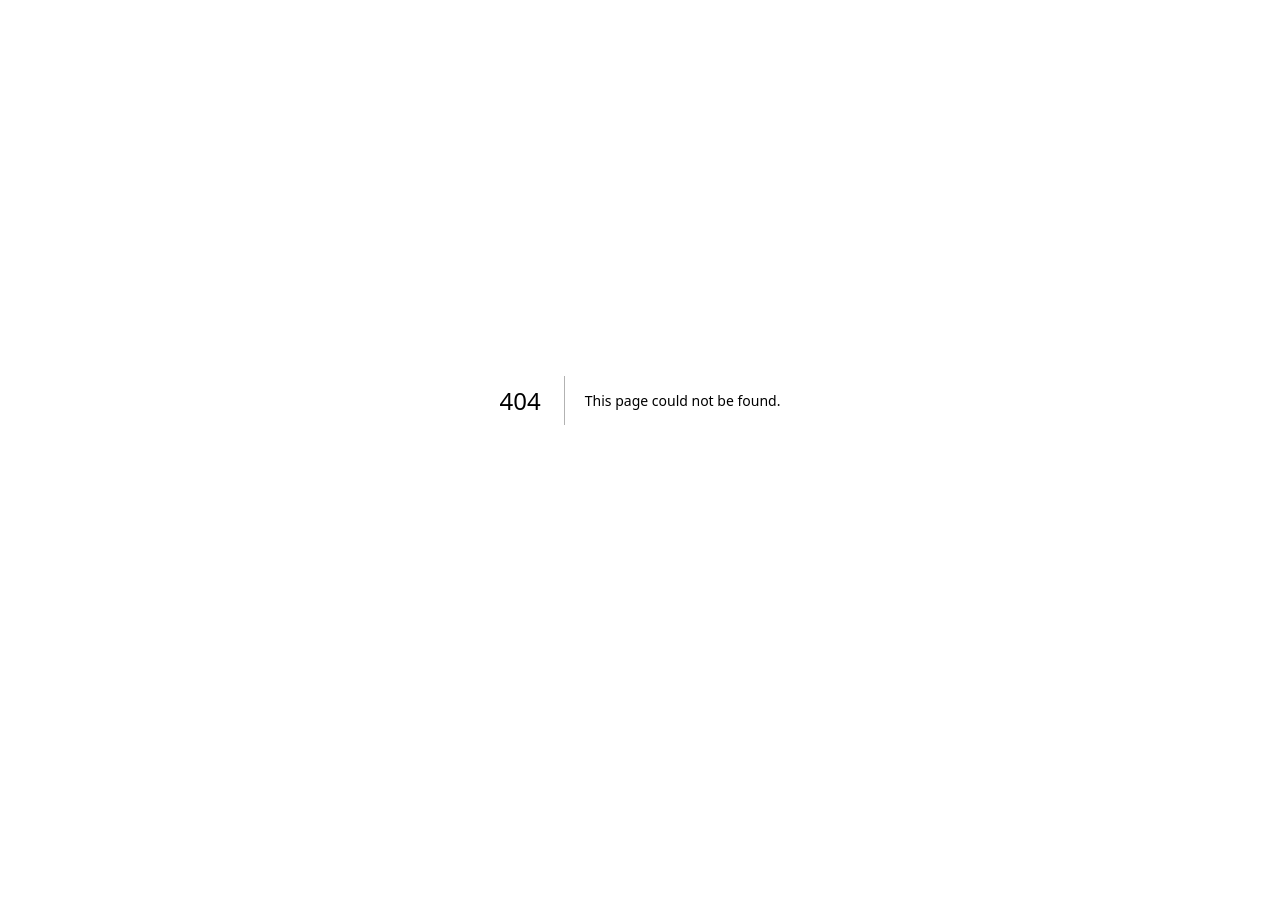
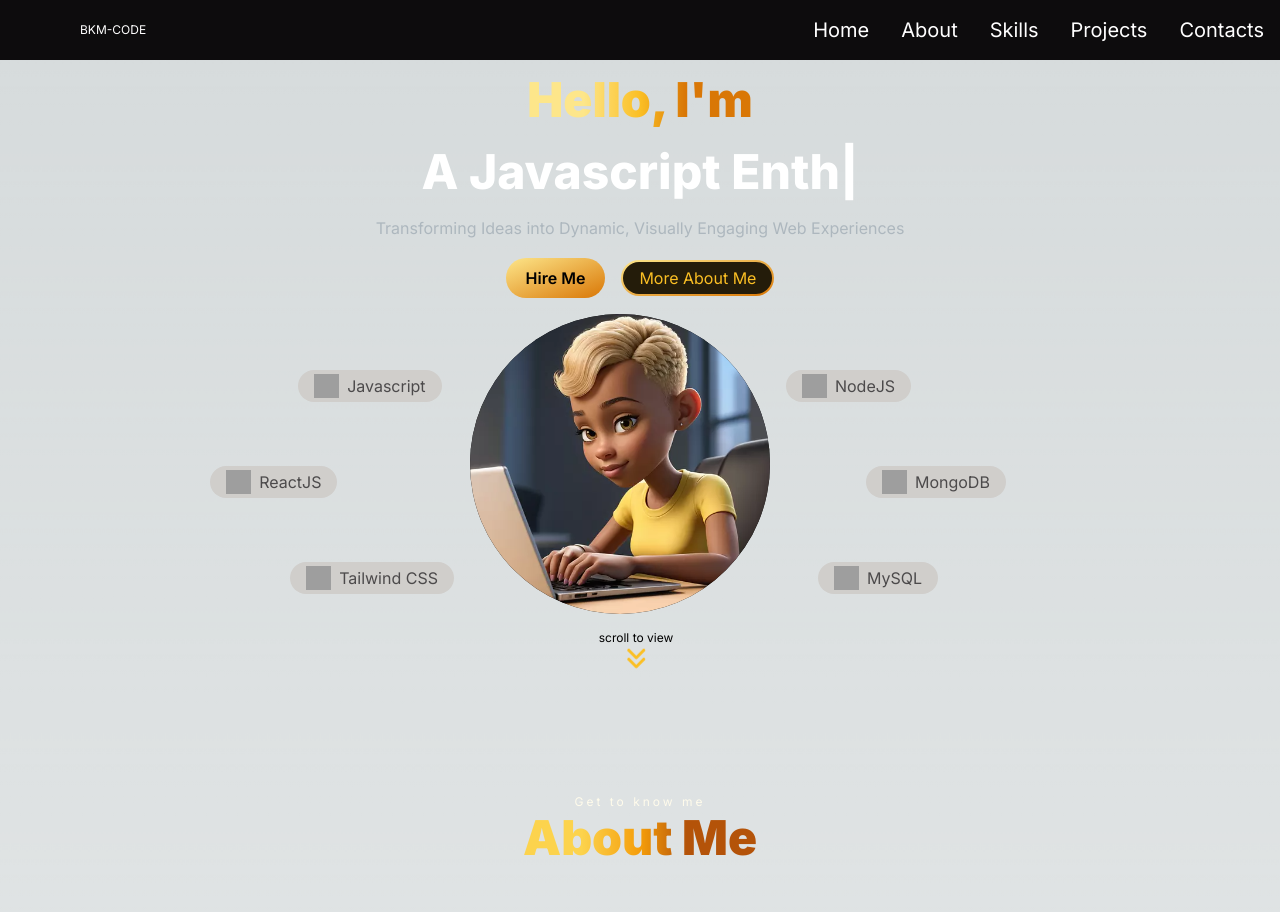
Before and after one commit to bridgitkanini/bridgitkanini-portfolio, a Next.js app: page /pages/home in a window 1280 px wide. Before the commit this address had no page. Shown: the top 912 px of the page. Before the commit the page ends 800 px from the top, so only its background shows below. Built offline with nearby package versions, Linux system fonts and the light colour scheme; grey boxes are pictures that could not be loaded.

Commit message:
New page.js route

```diff
--- /dev/null
+++ b/src/app/pages/home/page.js
@@ -0,0 +1,20 @@
+import Layout from "@/app/components/Layout";
+import HeroSection from "@/app/components/HeroSection";
+import AboutSection from "@/app/components/AboutSection";
+import SkillsSection from "@/app/components/SkillsSection";
+import ProjectsSection from "@/app/components/ProjectsSection";
+import EmailSection from "@/app/components/EmailSection";
+
+
+
+export default function Home() {
+  return (
+    <Layout>
+      <HeroSection />
+      <AboutSection />
+      <SkillsSection />
+      <ProjectsSection />
+      <EmailSection />
+    </Layout>
+  );
+}
```
